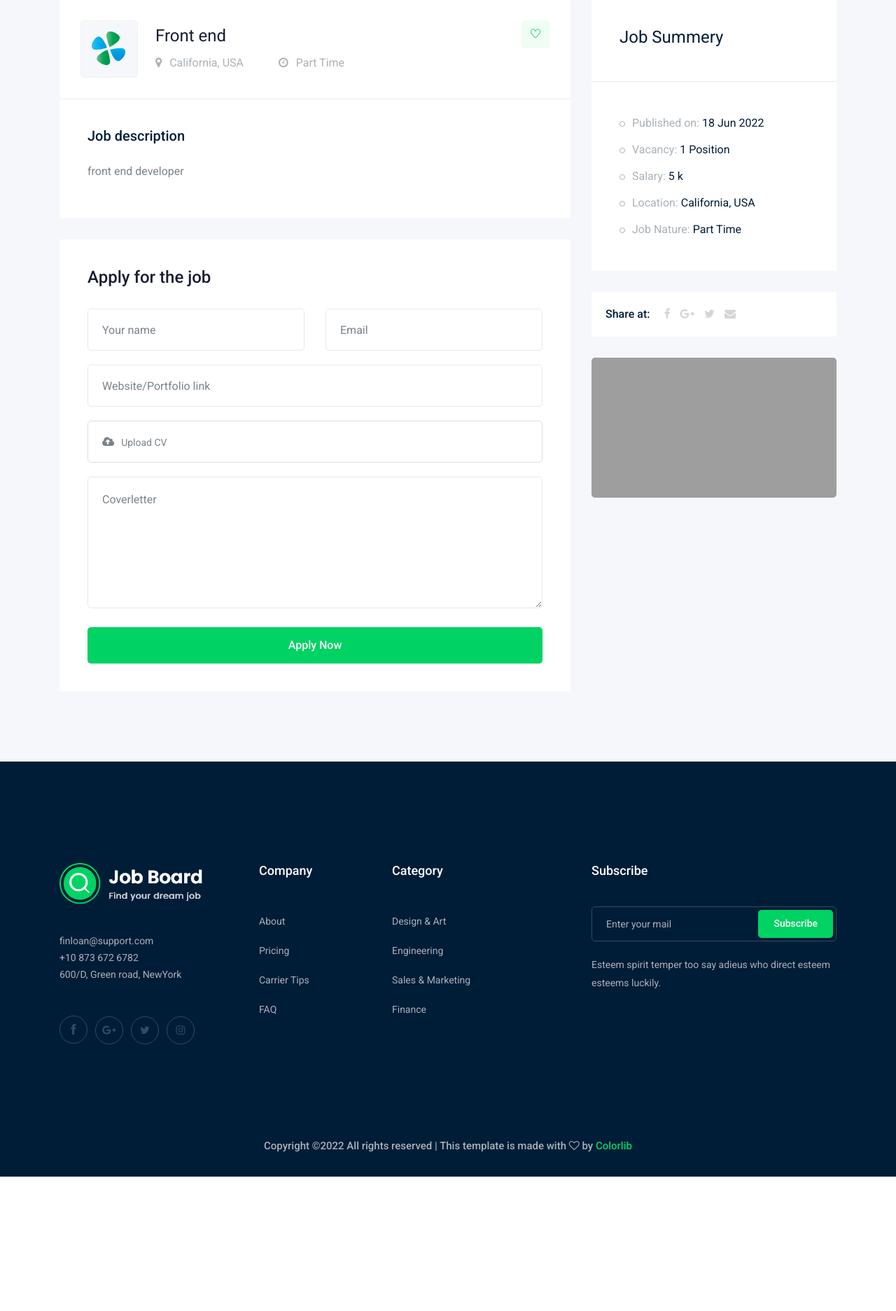
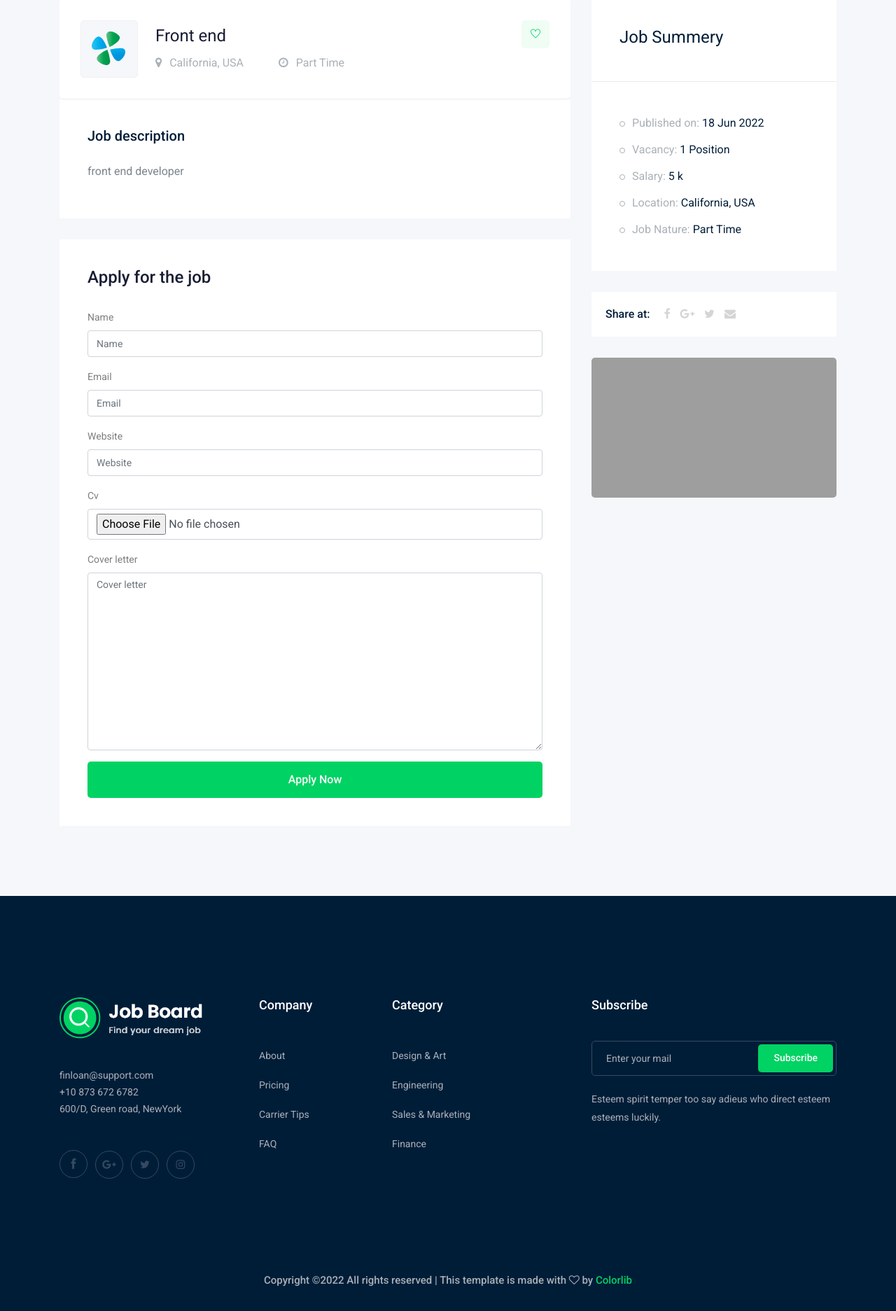
Before and after one commit to Alihassan20/django-job-board, a Django app: a page that uses job/templates/job/job_detail.html in a window 1280 px wide. Shown: the part 452-2325 px from the top of the page at 70% size. Before the commit the page ends 2133 px from the top, so only its background shows below. Run offline with Django 4.2, Linux system fonts and the light colour scheme; data comes from the database, SQL or seed files in the repository; both versions use the stored data as it was after the commit; a map, chart or similar area stays blank; parts of the project's set-up code (start-up, migrations or seed data) failed here and were passed over; some libraries are stand-ins or nearby versions; grey boxes are pictures that could not be loaded.

Commit message:
add form job

```diff
--- a/job/admin.py
+++ b/job/admin.py
@@ -2,7 +2,8 @@ from django.contrib import admin
 
 # Register your models here.
 
-from .models import Job,Category
+from .models import Job,Category,Apply
 
 admin.site.register(Job)
 admin.site.register(Category)
+admin.site.register(Apply)
--- /dev/null
+++ b/job/form.py
@@ -0,0 +1,12 @@
+from django import forms
+
+
+from .models import Apply
+
+
+
+
+class ApplyForm(forms.ModelForm):
+    class Meta:
+        model=Apply
+        fields=['name','email','website','cv','cover_letter']
--- a/job/models.py
+++ b/job/models.py
@@ -52,3 +52,18 @@ class Category(models.Model):
 
     def __str__(self):
         return self.name
+
+
+
+class Apply(models.Model):
+        job = models.ForeignKey(Job,related_name='apply_job',on_delete=models.CASCADE)
+        name = models.CharField(max_length=50)
+        email = models.EmailField(max_length=100)
+        website=models.URLField()
+        cv = models.FileField(upload_to='apply/')
+        cover_letter= models.TextField(max_length=500)
+        created_at=models.DateTimeField(auto_now=True)
+
+
+        def __str__(self):
+             return self.name
--- a/job/templates/job/job_detail.html
+++ b/job/templates/job/job_detail.html
@@ -1,4 +1,6 @@
 {% extends 'base.html' %}
+
+{% load bootstrap4 %}
 
 {% block body %}
     <!-- bradcam_area  -->
@@ -53,46 +55,12 @@
                     </div>
                     <div class="apply_job_form white-bg">
                         <h4>Apply for the job</h4>
-                        <form action="#">
-                            <div class="row">
-                                <div class="col-md-6">
-                                    <div class="input_field">
-                                        <input type="text" placeholder="Your name">
-                                    </div>
-                                </div>
-                                <div class="col-md-6">
-                                    <div class="input_field">
-                                        <input type="text" placeholder="Email">
-                                    </div>
-                                </div>
-                                <div class="col-md-12">
-                                    <div class="input_field">
-                                        <input type="text" placeholder="Website/Portfolio link">
-                                    </div>
-                                </div>
-                                <div class="col-md-12">
-                                    <div class="input-group">
-                                        <div class="input-group-prepend">
-                                          <button type="button" id="inputGroupFileAddon03"><i class="fa fa-cloud-upload" aria-hidden="true"></i>
-                                          </button>
-                                        </div>
-                                        <div class="custom-file">
-                                          <input type="file" class="custom-file-input" id="inputGroupFile03" aria-describedby="inputGroupFileAddon03">
-                                          <label class="custom-file-label" for="inputGroupFile03">Upload CV</label>
-                                        </div>
-                                      </div>
-                                </div>
-                                <div class="col-md-12">
-                                    <div class="input_field">
-                                        <textarea name="#" id="" cols="30" rows="10" placeholder="Coverletter"></textarea>
-                                    </div>
-                                </div>
-                                <div class="col-md-12">
-                                    <div class="submit_btn">
-                                        <button class="boxed-btn3 w-100" type="submit">Apply Now</button>
-                                    </div>
-                                </div>
-                            </div>
+                        <form method="POST" enctype="multipart/form-data">
+                            {% csrf_token %}
+                            {% bootstrap_form form %}
+                            {% buttons %}
+                                <button class="boxed-btn3 w-100" type="submit">Apply Now</button>
+                            {% endbuttons %}
                         </form>
                     </div>
                 </div>
--- a/job/views.py
+++ b/job/views.py
@@ -1,7 +1,9 @@
+from ast import Pass
 from multiprocessing import context
 from django.shortcuts import render
 from .models import Job
 from django.core.paginator import Paginator
+from .form import ApplyForm
 # Create your views here.
 
 
@@ -18,5 +20,15 @@ def job_list(request):
 
 def job_detail(request,slug):
     job_detail=Job.objects.get(slug=slug)
-    context = {'job':job_detail}
+
+    if request.method=='POST':
+        form=ApplyForm(request.POST,request.FILES)
+        if form.is_valid:
+            myform = form.save(commit=False)
+            myform.job=job_detail
+            myform.save()
+    else:
+        form=ApplyForm()
+
+    context = {'job':job_detail,'form':form}
     return render(request,'job/job_detail.html',context)
```
Also changed, not shown: project/settings.py (+6 -4 lines), db.sqlite3, job/migrations/0010_apply.py (added), job/migrations/0011_apply_job.py (added), job/migrations/0012_apply_created_at.py (added), 2 other files.
